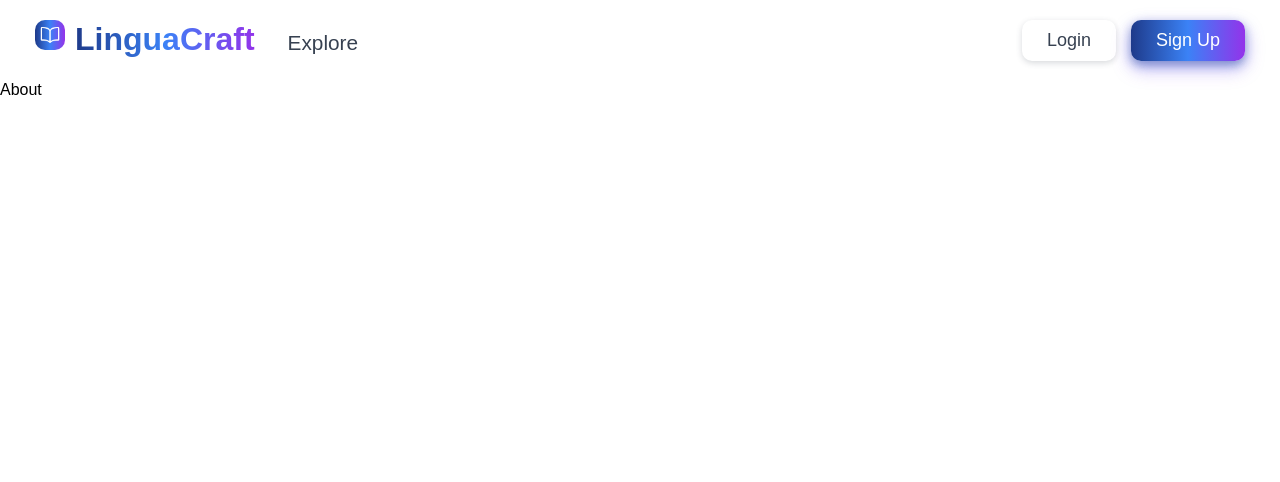
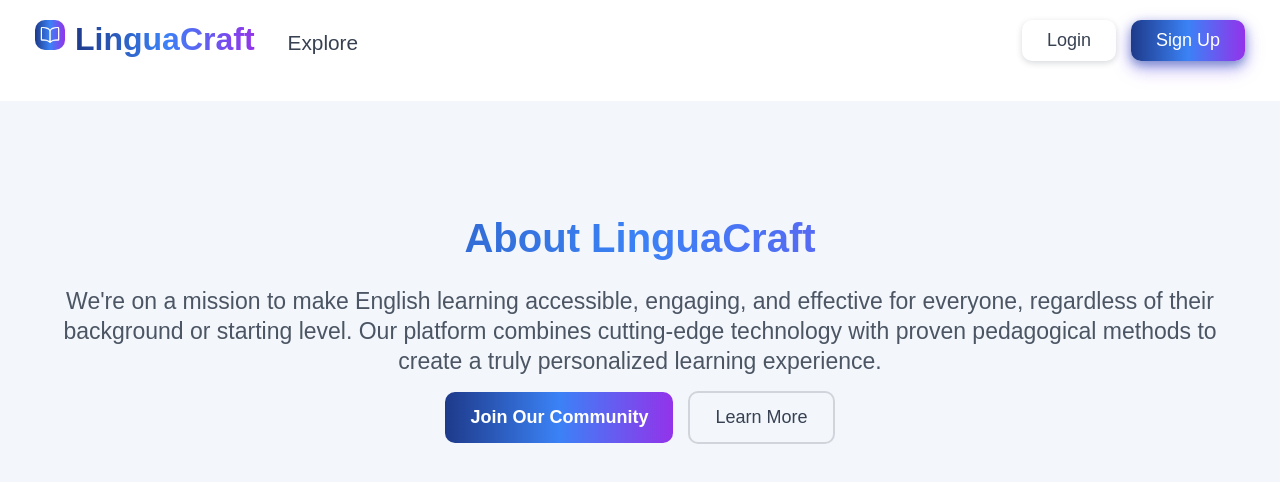
Before and after one commit to Muzaffarfullstack/linguacraft, a React (Vite) app: page /about in a window 1280 px wide. Shown: the top 482 px of the page. Built offline with nearby package versions, Linux system fonts and the light colour scheme.

Commit message:
new pages

```diff
--- /dev/null
+++ b/public/data/about.json
@@ -0,0 +1,68 @@
+{
+  "about": {
+    "title": "About LinguaCraft",
+    "description": "We're on a mission to make English learning accessible, engaging, and effective for everyone, regardless of their background or starting level. Our platform combines cutting-edge technology with proven pedagogical methods to create a truly personalized learning experience.",
+    "actions": ["Join Our Community", "Learn More"]
+  },
+  "mission": {
+    "title": "Our Mission",
+    "text": "To empower individuals worldwide to master English through innovative, personalized, and community-driven learning experiences that build confidence and open doors to new opportunities."
+  },
+  "vision": {
+    "title": "Our Vision",
+    "text": "A world where language barriers don't limit potential, where every person has access to quality English education, and where learning is an enjoyable, social, and transformative experience."
+  },
+  "whyWeStarted": {
+    "title": "Why We Started LinguaCraft",
+    "text": "As a developer passionate about using technology for good, I saw the lack of effective digital tools for language learners. I started LinguaCraft to create a smarter, more intuitive platform that blends community, personalization, and innovation — all driven by modern tech.",
+    "founder": {
+      "name": "Muzaffar Nematjonov",
+      "role": "Founder & CEO"
+    }
+  },
+  "coreValues": [
+    {
+      "title": "Personalized Learning",
+      "description": "Every learner is unique. Our adaptive technology creates personalized learning paths that match your pace, style, and goals."
+    },
+    {
+      "title": "Community-Driven",
+      "description": "Learning is better together. Our global community of learners and native speakers creates an immersive environment for practice."
+    },
+    {
+      "title": "Inclusive & Accessible",
+      "description": "We believe everyone deserves access to quality education. Our platform is designed to be inclusive and accessible to all learners."
+    },
+    {
+      "title": "Continuous Innovation",
+      "description": "We constantly evolve our platform based on the latest research in language learning and user feedback to provide the best experience."
+    }
+  ],
+  "team": [
+    {
+      "name": "Muzaffar Nematjonov",
+      "role": "Founder & CEO",
+      "bio": "Former ESL teacher with 15+ years of experience. PhD in Applied Linguistics from Cambridge University."
+    },
+    {
+      "name": "Michael Chen",
+      "role": "Head of Product",
+      "bio": "Product strategist with expertise in EdTech. Previously led product teams at Duolingo and Coursera."
+    },
+    {
+      "name": "Emma Thompson",
+      "role": "Lead Curriculum Designer",
+      "bio": "Curriculum expert with MA in TESOL. Specialized in creating engaging and effective language learning content."
+    },
+    {
+      "name": "David Rodriguez",
+      "role": "Head of Engineering",
+      "bio": "Full-stack engineer passionate about creating scalable educational technology solutions."
+    }
+  ],
+  "callToAction": {
+    "heading": "Ready to Join Our Community?",
+    "text": "Start your English learning journey today and become part of our global community of learners.",
+    "buttons": ["Start Learning Now", "Contact Us"]
+  }
+}
--- a/src/App.jsx
+++ b/src/App.jsx
@@ -2,7 +2,7 @@ import { createBrowserRouter, RouterProvider } from "react-router-dom";
 import MainLayout from "./layout/MainLayout";
 import ErrorPage from "./pages/ErrorPage";
 import Home from "./pages/Home";
-import About from "./pages/About";
+import About from "./pages/about/About";
 
 function App() {
   const routes = createBrowserRouter([
--- a/src/components/Creator.jsx
+++ b/src/components/Creator.jsx
@@ -42,10 +42,10 @@ function Creator() {
               <iframe
                 src="https://www.youtube.com/embed/wexzvClUcUk?si=u4CWGvhIHWolDZE9"
                 title="YouTube video player"
-                frameborder="0"
+                frameBorder="0"
                 allow="accelerometer; autoplay; clipboard-write; encrypted-media; gyroscope; picture-in-picture; web-share"
-                referrerpolicy="strict-origin-when-cross-origin"
-                allowfullscreen
+                referrerPolicy="strict-origin-when-cross-origin"
+                allowFullScreen
               ></iframe>
             </div>
           </div>
--- a/src/components/MasterEnglish.css
+++ b/src/components/MasterEnglish.css
@@ -49,14 +49,6 @@ figure img {
   display: grid;
   grid-template-columns: repeat(2, 1fr);
   gap: 1.56rem;
-}
-.btn {
-  padding: 10px 25px;
-  border: none;
-  border-radius: 6px;
-  transition: all 0.3s ease;
-  cursor: pointer;
-  font: 1.2rem;
 }
 
 .card {
--- a/src/components/Navbar.jsx
+++ b/src/components/Navbar.jsx
@@ -25,19 +25,29 @@ function Navbar() {
               <button className="explore-btn">Explore</button>
               <ul className="dropdown-menu">
                 <li>
-                  <Link className="dropdown-link">Home</Link>
+                  <Link className="dropdown-link" to="/">
+                    Home
+                  </Link>
                 </li>
                 <li>
-                  <Link className="dropdown-link">Courses</Link>
+                  <Link className="dropdown-link" to="/courses">
+                    Courses
+                  </Link>
                 </li>
                 <li>
-                  <Link className="dropdown-link">Dashboard</Link>
+                  <Link className="dropdown-link" to="/dashboard">
+                    Dashboard
+                  </Link>
                 </li>
                 <li>
-                  <Link className="dropdown-link">Community</Link>
+                  <Link className="dropdown-link" to="/community">
+                    Community
+                  </Link>
                 </li>
                 <li>
-                  <Link className="dropdown-link">About</Link>
+                  <Link className="dropdown-link" to="/about">
+                    About
+                  </Link>
                 </li>
               </ul>
             </div>
--- a/src/index.css
+++ b/src/index.css
@@ -11,3 +11,11 @@
   padding: 20px;
   width: 100%;
 }
+.btn {
+  padding: 10px 25px;
+  border: none;
+  border-radius: 6px;
+  transition: all 0.3s ease;
+  cursor: pointer;
+  font: 1.2rem;
+}
--- a/src/pages/About.jsx
+++ /dev/null
@@ -1,5 +0,0 @@
-function About() {
-  return <div>About</div>;
-}
-
-export default About;
--- /dev/null
+++ b/src/pages/about/About.jsx
@@ -0,0 +1,12 @@
+import "../../index.css";
+import Description from "./Description";
+
+function About() {
+  return (
+    <section className="container">
+      <Description />
+    </section>
+  );
+}
+
+export default About;
--- /dev/null
+++ b/src/pages/about/Description.css
@@ -0,0 +1,54 @@
+.description-container {
+  background: #f3f7fc;
+  padding: 60px 0;
+  width: 100%;
+  position: fixed;
+  left: 0;
+}
+
+.description-wrapper {
+  text-align: center;
+  padding: 25px;
+}
+.description-wrapper h1 {
+  font-size: 40px;
+  padding: 10px;
+  font-weight: 600;
+  background: linear-gradient(to right, #1e3a8a, #3b82f6, #9333ea);
+  -webkit-background-clip: text;
+  -webkit-text-fill-color: transparent;
+  background-clip: text;
+}
+.description-wrapper p {
+  color: #4b5563;
+  font-size: 23px;
+  line-height: 30px;
+  margin: 15px 0;
+}
+.join-btn {
+  background: linear-gradient(to right, #1e3a8a, #3b82f6, #9333ea);
+  color: #fff;
+  font-size: 18px;
+  padding: 15px 25px;
+  margin-right: 15px;
+  font-weight: 600;
+  border-radius: 10px;
+}
+.join-btn:hover {
+  box-shadow: 0px 4px 7px rgba(30, 58, 138, 0.4),
+    0px 2px 10px rgba(59, 130, 246, 0.3), 0 2px 20px rgba(147, 51, 234, 0.25);
+}
+.learn-btn {
+  font-weight: 500;
+  background: transparent;
+  border: 2px solid rgb(209, 213, 219);
+  padding: 14px 25px;
+  font-size: 18px;
+  color: #374151;
+  border-radius: 10px;
+  transition: all 0.3s ease;
+}
+.learn-btn:hover {
+  border-color: rgb(59, 130, 246);
+  color: rgb(37, 99, 235);
+}
--- /dev/null
+++ b/src/pages/about/Description.jsx
@@ -0,0 +1,26 @@
+import "./Description.css";
+import "../../index.css";
+import { useFetch } from "../../hooks/useFetch";
+
+function Description() {
+  const { data, isPending, error } = useFetch("/data/about.json");
+
+  return (
+    <div className="description-container">
+      <div className="container">
+        {isPending && <p>Loading...</p>}
+        {error && <p>{error}</p>}
+        {data && (
+          <div className="description-wrapper">
+            <h1>{data.about.title}</h1>
+            <p>{data.about.description}</p>
+            <button className="btn join-btn">{data.about.actions[0]}</button>
+            <button className="btn learn-btn">{data.about.actions[1]}</button>
+          </div>
+        )}
+      </div>
+    </div>
+  );
+}
+
+export default Description;
```
